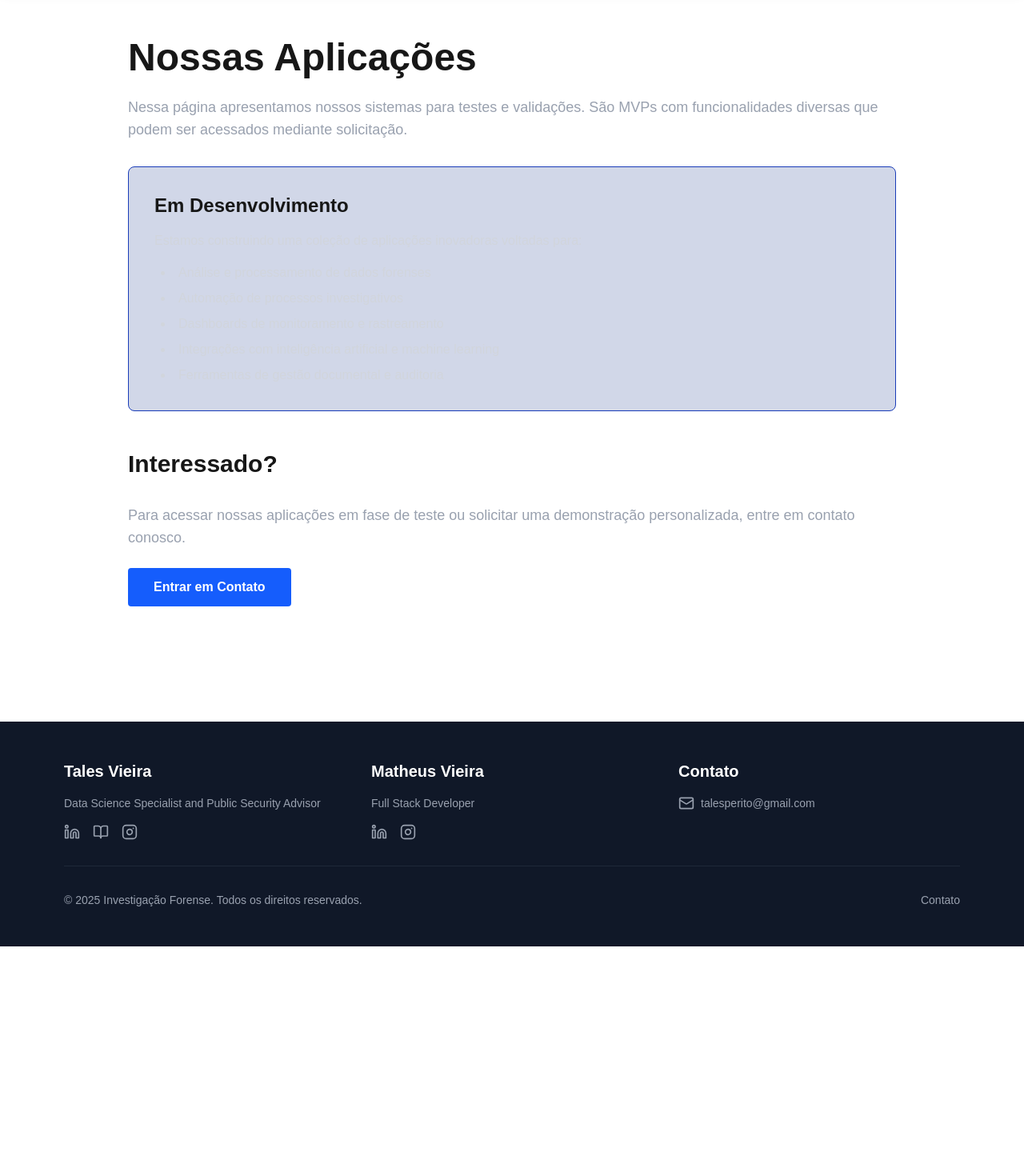
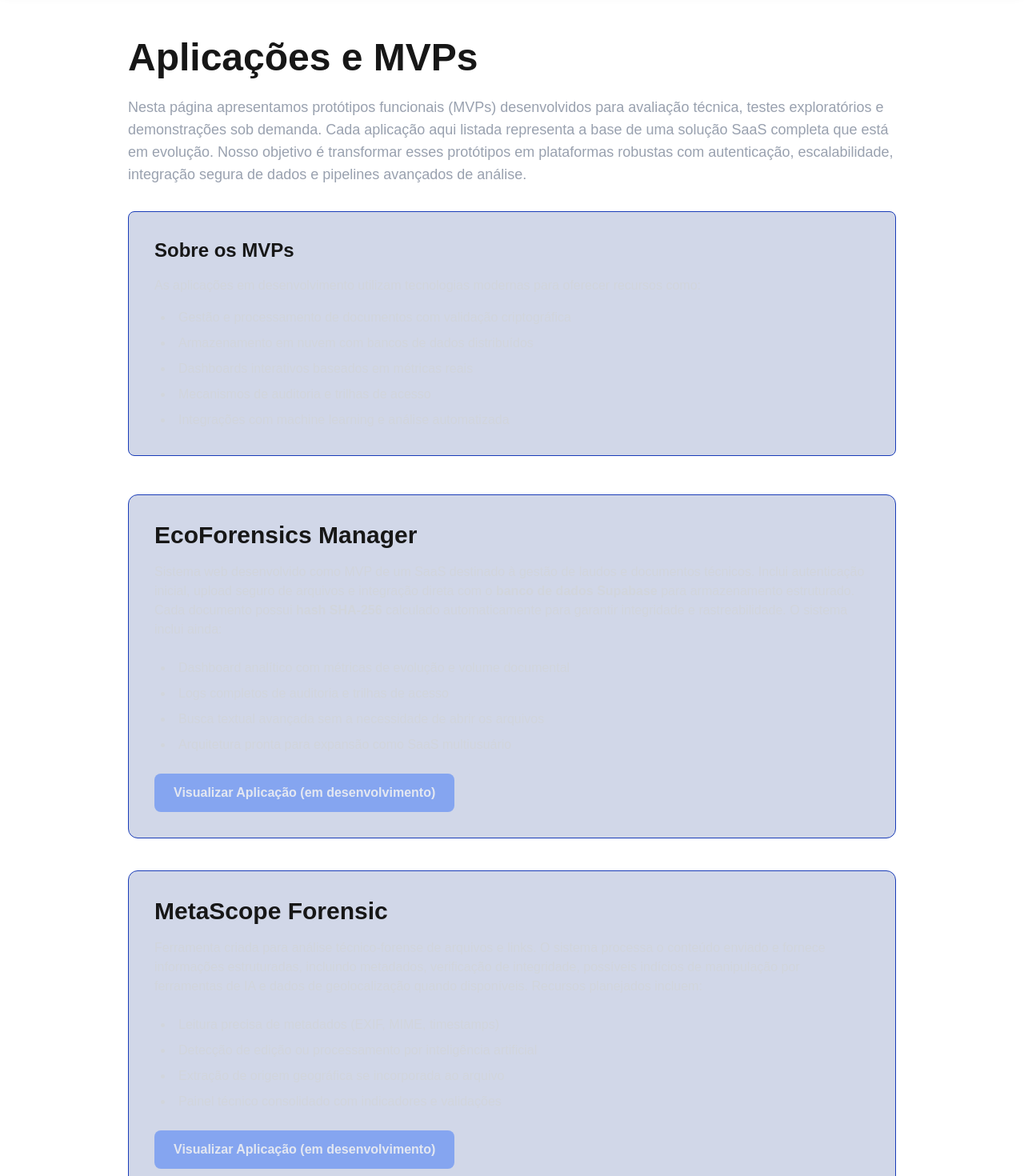
Before and after one commit to talesperito/investigacao-forense, a Next.js app: page /aplicacoes in a window 1280 px wide. Shown: the part 80-1550 px from the top of the page at 80% size. Before the commit the page ends 1263 px from the top, so only its background shows below. Built offline with nearby package versions, Linux system fonts and the light colour scheme.

Commit message:
Update page.tsx

```diff
--- a/app/aplicacoes/page.tsx
+++ b/app/aplicacoes/page.tsx
@@ -3,32 +3,101 @@
 export default function AplicacoesPage() {
   return (
     <section className="py-16 px-4 md:px-8 max-w-5xl mx-auto">
+
+      {/* TÍTULO E TEXTO GERAL */}
       <div className="mb-12">
-        <h1 className="text-4xl md:text-5xl font-bold mb-6">Nossas Aplicações</h1>
+        <h1 className="text-4xl md:text-5xl font-bold mb-6">Aplicações e MVPs</h1>
+
         <p className="text-lg text-gray-400 mb-8">
-          Nessa página apresentamos nossos sistemas para testes e validações. São MVPs com funcionalidades diversas que podem ser acessados mediante solicitação.
+          Nesta página apresentamos protótipos funcionais (MVPs) desenvolvidos para avaliação técnica,
+          testes exploratórios e demonstrações sob demanda. Cada aplicação aqui listada representa a
+          base de uma solução SaaS completa que está em evolução. Nosso objetivo é transformar esses
+          protótipos em plataformas robustas com autenticação, escalabilidade, integração segura de dados
+          e pipelines avançados de análise.
         </p>
 
         <div className="bg-blue-900/20 border border-blue-800 rounded-lg p-8">
-          <h2 className="text-2xl font-bold mb-4">Em Desenvolvimento</h2>
+          <h2 className="text-2xl font-bold mb-4">Sobre os MVPs</h2>
           <p className="text-gray-300 mb-4">
-            Estamos construindo uma coleção de aplicações inovadoras voltadas para:
+            As aplicações em desenvolvimento utilizam tecnologias modernas para oferecer recursos como:
           </p>
           <ul className="list-disc list-inside space-y-2 text-gray-300 ml-2">
-            <li>Análise e processamento de dados forenses</li>
-            <li>Automação de processos investigativos</li>
-            <li>Dashboards de monitoramento e rastreamento</li>
-            <li>Integrações com inteligência artificial e machine learning</li>
-            <li>Ferramentas de gestão documental e auditoria</li>
+            <li>Gestão e processamento de documentos com validação criptográfica</li>
+            <li>Armazenamento em nuvem com bancos de dados distribuídos</li>
+            <li>Dashboards interativos baseados em métricas reais</li>
+            <li>Mecanismos de auditoria e trilhas de acesso</li>
+            <li>Integrações com machine learning e análise automatizada</li>
           </ul>
         </div>
       </div>
 
-      <div className="mt-12">
-        <h2 className="text-3xl font-bold mb-8">Interessado?</h2>
+      {/* LISTA DE APLICAÇÕES */}
+      <div className="space-y-10">
+
+        {/* CARD 1 — ECOFORENSICS */}
+        <div className="bg-blue-900/20 border border-blue-800 rounded-xl p-8">
+          <h2 className="text-3xl font-bold mb-4">EcoForensics Manager</h2>
+          <p className="text-gray-300 mb-6">
+            Sistema web desenvolvido como MVP de um SaaS destinado à gestão de laudos e documentos técnicos.
+            Inclui autenticação inicial, upload seguro de arquivos e integração direta com o
+            <span className="font-semibold"> banco de dados Supabase</span> para armazenamento estruturado.
+            Cada documento possui <span className="font-semibold">hash SHA-256</span> calculado automaticamente
+            para garantir integridade e rastreabilidade. O sistema inclui ainda:
+          </p>
+
+          <ul className="list-disc list-inside space-y-2 text-gray-300 ml-2">
+            <li>Dashboard analítico com métricas de evolução e volume documental</li>
+            <li>Logs completos de auditoria e trilhas de acesso</li>
+            <li>Busca textual avançada sem a necessidade de abrir os arquivos</li>
+            <li>Arquitetura pronta para expansão como SaaS multiusuário</li>
+          </ul>
+
+          <div className="mt-6">
+            <button
+              className="bg-blue-600 text-white font-bold py-3 px-6 rounded-lg opacity-40 cursor-not-allowed"
+              title="A aplicação ainda não está disponível publicamente"
+            >
+              Visualizar Aplicação (em desenvolvimento)
+            </button>
+          </div>
+        </div>
+
+        {/* CARD 2 — METASCOPE */}
+        <div className="bg-blue-900/20 border border-blue-800 rounded-xl p-8">
+          <h2 className="text-3xl font-bold mb-4">MetaScope Forensic</h2>
+          <p className="text-gray-300 mb-6">
+            Ferramenta criada para análise técnico-forense de arquivos e links. O sistema processa o conteúdo
+            enviado e fornece informações estruturadas, incluindo metadados, verificação de integridade,
+            possíveis indícios de manipulação por ferramentas de IA e dados de geolocalização quando
+            disponíveis. Recursos planejados incluem:
+          </p>
+
+          <ul className="list-disc list-inside space-y-2 text-gray-300 ml-2">
+            <li>Leitura precisa de metadados (EXIF, MIME, timestamps)</li>
+            <li>Detecção de edição ou processamento por inteligência artificial</li>
+            <li>Extração de origem geográfica se incorporada ao arquivo</li>
+            <li>Painel técnico consolidado com indicadores e validações</li>
+          </ul>
+
+          <div className="mt-6">
+            <button
+              className="bg-blue-600 text-white font-bold py-3 px-6 rounded-lg opacity-40 cursor-not-allowed"
+              title="A aplicação ainda não está disponível publicamente"
+            >
+              Visualizar Aplicação (em desenvolvimento)
+            </button>
+          </div>
+        </div>
+      </div>
+
+      {/* SEÇÃO FINAL */}
+      <div className="mt-16">
+        <h2 className="text-3xl font-bold mb-6">Solicitar Acesso ou Demonstração</h2>
         <p className="text-lg text-gray-400 mb-6">
-          Para acessar nossas aplicações em fase de teste ou solicitar uma demonstração personalizada, entre em contato conosco.
+          Caso tenha interesse em explorar as funcionalidades, avaliar os MVPs ou discutir adaptações
+          específicas para sua instituição, entre em contato.
         </p>
+
         <a
           href="/contato"
           className="inline-block bg-blue-600 text-white font-bold py-3 px-8 rounded hover:bg-blue-700 transition"
```
